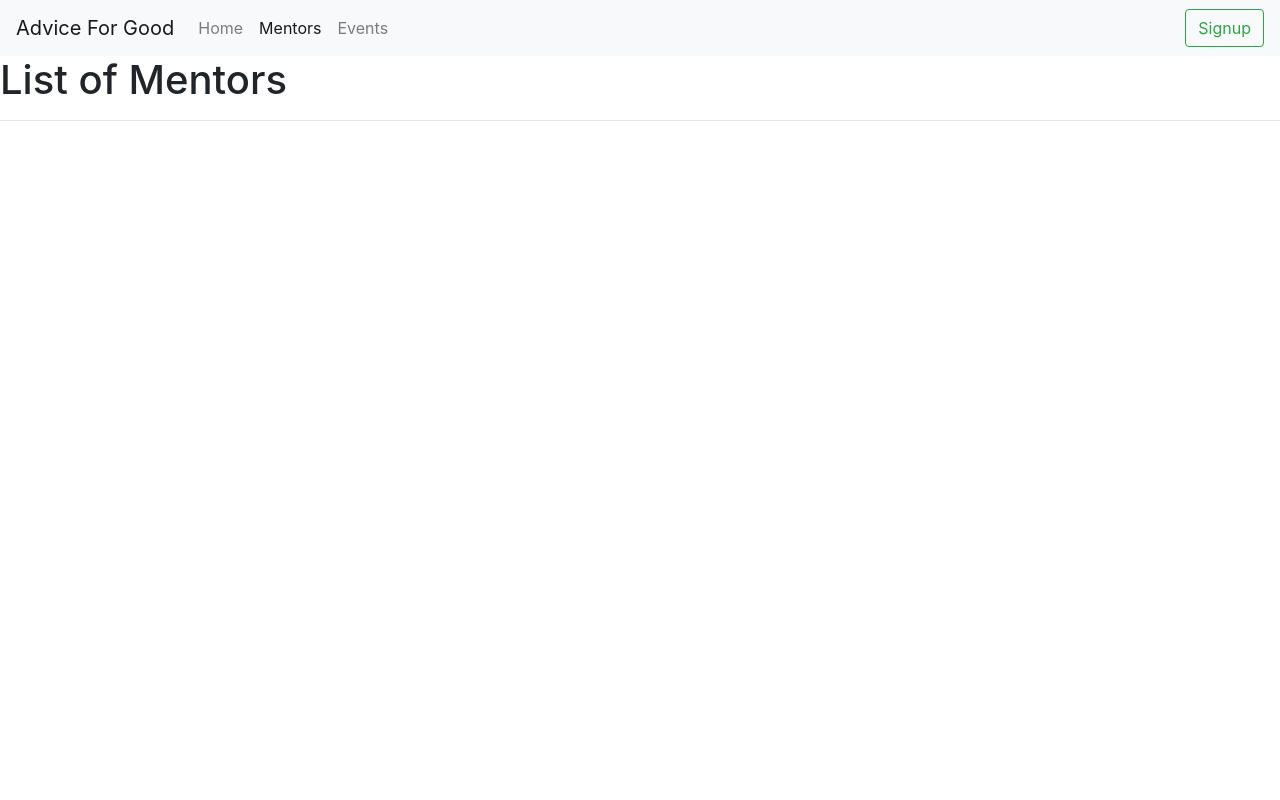
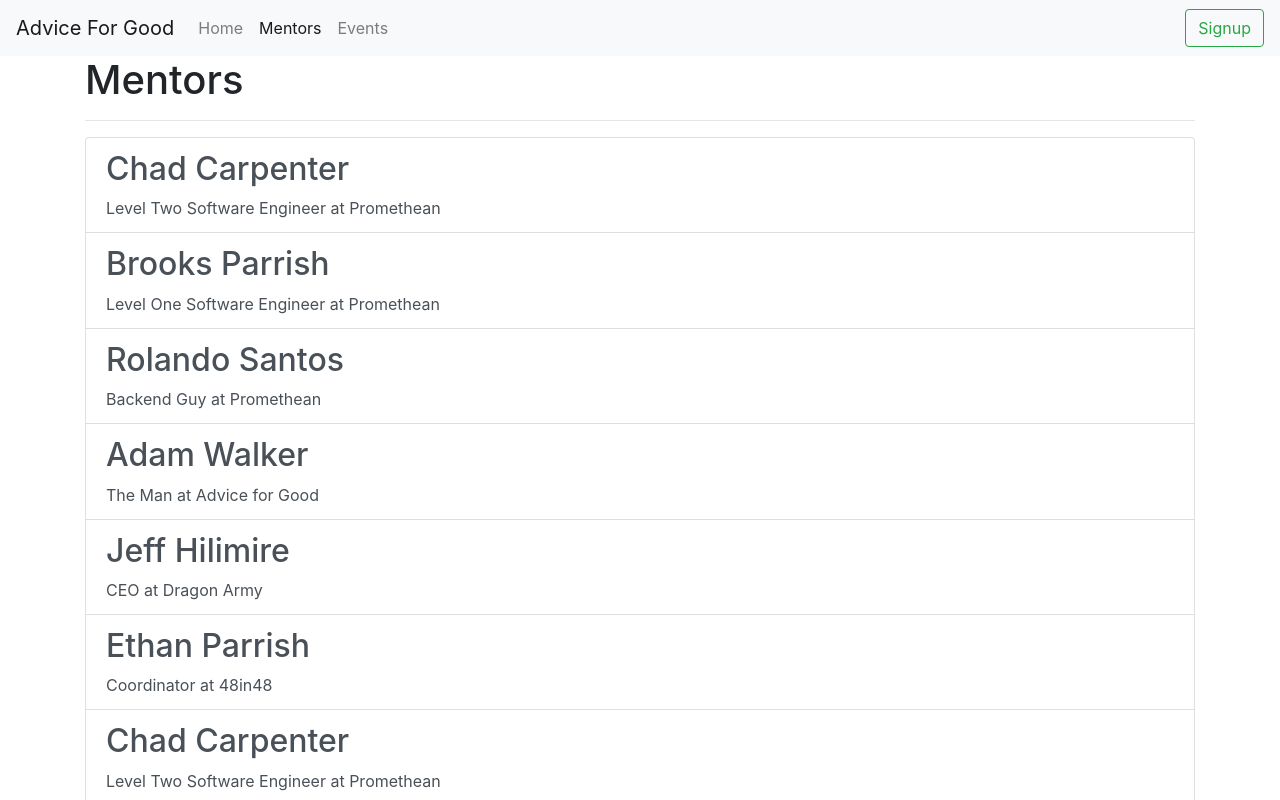
Before and after one commit to itsthechad/adviceforgood, a React (Create React App) app: page /mentors in a window 1280 px wide. Shown: the top 800 px of the page. Built offline with nearby package versions, Linux system fonts and the light colour scheme.

Commit message:
Create mentors list on mentors page

```diff
--- a/src/components/Page.js
+++ b/src/components/Page.js
@@ -15,7 +15,7 @@
         const { clsPrefix, children } = this.props;
 
         return(
-            <div className={ classnames('page', `${clsPrefix}-page`) }>
+            <div className={ classnames('page', `${clsPrefix}-page`, 'container') }>
                 { children }
             </div>
         );
--- a/src/pages/Mentors.js
+++ b/src/pages/Mentors.js
@@ -1,15 +1,47 @@
 import React, { Component } from 'react';
+import classnames from 'classnames';
+
 import Page from '../components/Page';
 import MentorService from '../services/MentorService';
 
 export default class Mentors extends Component {
+    state = {
+        mentorsData: {},
+    };
+
+    componentWillMount() {
+        MentorService.getMentorList().then((data) => {
+            this.setState({ mentorsData: data });
+        });
+    }
+
     render() {
+        const { mentorsData } = this.state;
+        const { data } = mentorsData;
+
         return (
             <Page clsPrefix='mentors'>
-                <h1>List of Mentors</h1>
+                <h1>Mentors</h1>
                 <hr />
-                <ul></ul>
+                { data &&
+                    <div className='list-group'>
+                        { data.map((mentor) => this.renderMentorListItem(mentor)) }
+                    </div>
+                }
             </Page>
         );
     }
+
+    renderMentorListItem = (mentor) => {
+        const mentorLink = MentorService.getMentorLink(mentor);
+
+        return (
+            <a
+                className={ classnames('list-group-item', 'list-group-item-action', 'flex-column', 'align-items-start') }
+                href={ mentorLink }>
+                <h2>{ `${mentor.firstName} ${mentor.lastName}` }</h2>
+                <div>{ `${mentor.title} at ${mentor.company}` }</div>
+            </a>
+        )
+    };
 }
--- a/src/services/MentorService.js
+++ b/src/services/MentorService.js
@@ -7,6 +7,7 @@
         {
             firstName: 'Chad',
             lastName: 'Carpenter',
+            slug: 'chad-carpenter',
             company: 'Promethean',
             title: 'Level Two Software Engineer',
             categories: [ 'EDUCATION', 'TECH' ],
@@ -14,6 +15,7 @@
         {
             firstName: 'Brooks',
             lastName: 'Parrish',
+            slug: 'brooks-parrish',
             company: 'Promethean',
             title: 'Level One Software Engineer',
             categories: [ 'EDUCATION', 'TECH' ],
@@ -21,6 +23,7 @@
         {
             firstName: 'Rolando',
             lastName: 'Santos',
+            slug: 'rolando-santos',
             company: 'Promethean',
             title: 'Backend Guy',
             categories: [ 'EDUCATION', 'TECH' ],
@@ -28,6 +31,7 @@
         {
             firstName: 'Adam',
             lastName: 'Walker',
+            slug: 'adam-walker',
             company: 'Advice for Good',
             title: 'The Man',
             categories: [ 'NONPROFIT' ],
@@ -35,6 +39,7 @@
         {
             firstName: 'Jeff',
             lastName: 'Hilimire',
+            slug: 'jeff-hilimire',
             company: 'Dragon Army',
             title: 'CEO',
             categories: [ 'TECH' ],
@@ -42,6 +47,7 @@
         {
             firstName: 'Ethan',
             lastName: 'Parrish',
+            slug: 'ethan-parrish',
             company: '48in48',
             title: 'Coordinator',
             categories: [ 'NONPROFIT' ],
@@ -49,6 +55,7 @@
         {
             firstName: 'Chad',
             lastName: 'Carpenter',
+            slug: 'chad-carpenter',
             company: 'Promethean',
             title: 'Level Two Software Engineer',
             categories: [ 'EDUCATION', 'TECH' ],
@@ -56,6 +63,7 @@
         {
             firstName: 'Brooks',
             lastName: 'Parrish',
+            slug: 'brooks-parrish',
             company: 'Promethean',
             title: 'Level One Software Engineer',
             categories: [ 'EDUCATION', 'TECH' ],
@@ -63,6 +71,7 @@
         {
             firstName: 'Rolando',
             lastName: 'Santos',
+            slug: 'rolando-santos',
             company: 'Promethean',
             title: 'Backend Guy',
             categories: [ 'EDUCATION', 'TECH' ],
@@ -70,6 +79,7 @@
         {
             firstName: 'Adam',
             lastName: 'Walker',
+            slug: 'adam-walker',
             company: 'Advice for Good',
             title: 'The Man',
             categories: [ 'NONPROFIT' ],
@@ -78,9 +88,13 @@
 }
 
 export default class MentorService {
-    getMentorList() {
+    static getMentorList() {
         return new Promise((resolve, reject) => {
             resolve(DUMMY_DATA);
         });
     }
+
+    static getMentorLink(mentor) {
+        return `/mentor/${mentor.slug}`;
+    }
 }
```
